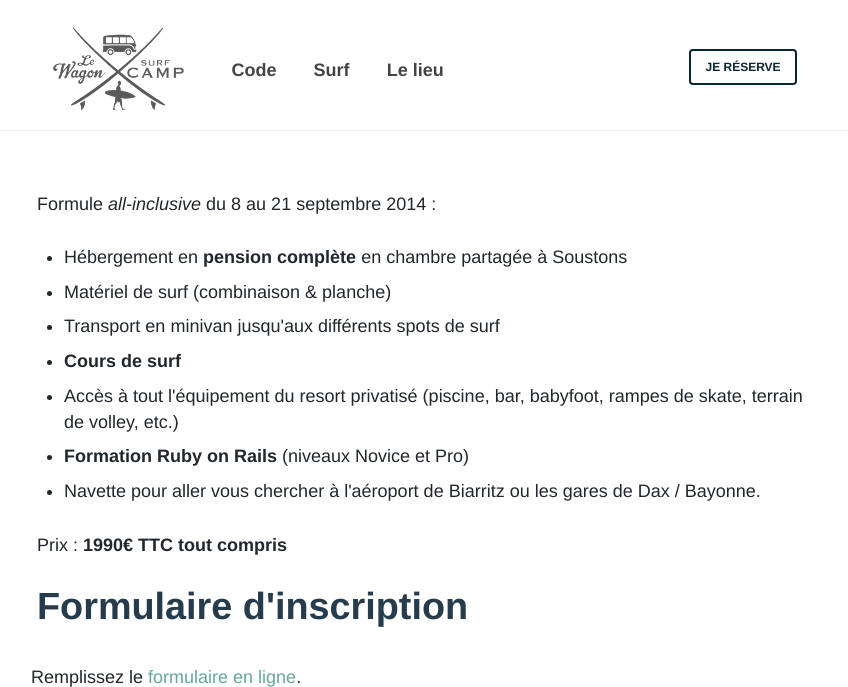
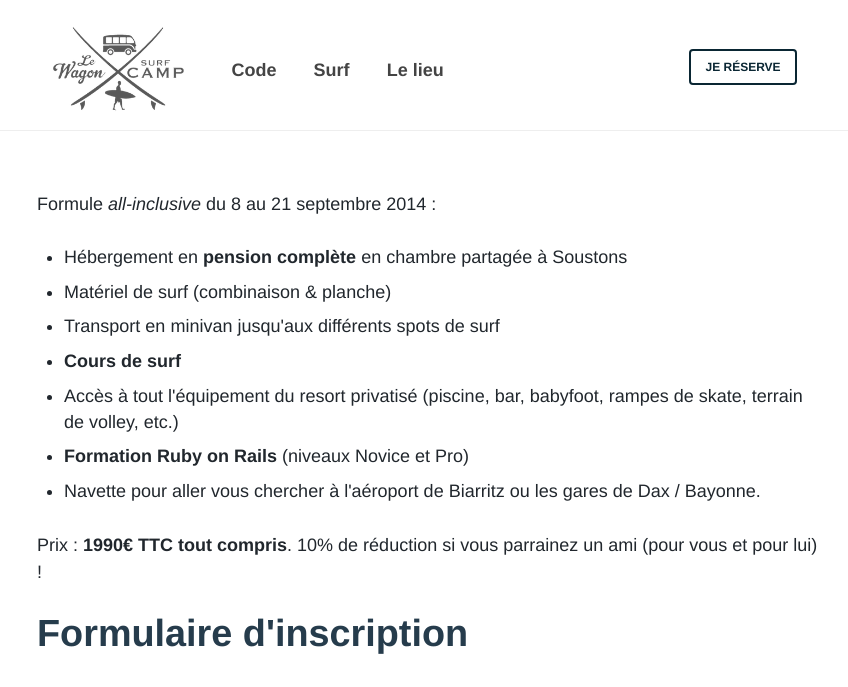
Before and after one commit to lewagon/surfcamp, a Jekyll site: the page built from reservation.html, in a window 1280 px wide, cut to the strip 0-687 px from the top of the page. Shown: the whole strip, without its empty margins (208-1056 px from the left). Built offline with Jekyll 4.4.1, drawn with Linux system fonts in a browser that asks for light colours.

Commit message:
Referral plan: 10%

```diff
--- a/reservation.html
+++ b/reservation.html
@@ -21,7 +21,7 @@ layout: default
   </ul>
 
   <p>
-    Prix : <strong>1990€ TTC tout compris</strong>
+    Prix : <strong>1990€ TTC tout compris</strong>. 10% de réduction si vous parrainez un ami (pour vous et pour lui) !
   </p>
 
   <h1>Formulaire d'inscription</h1>
```
